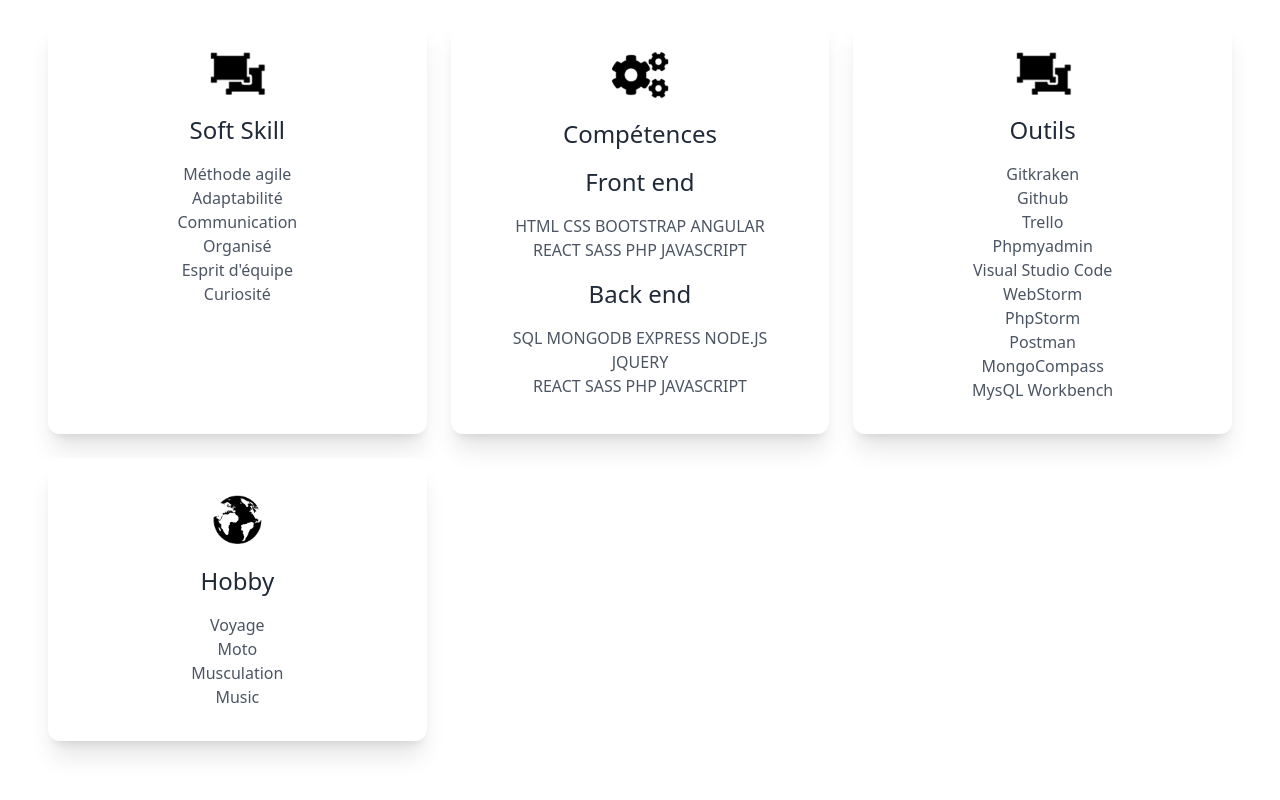
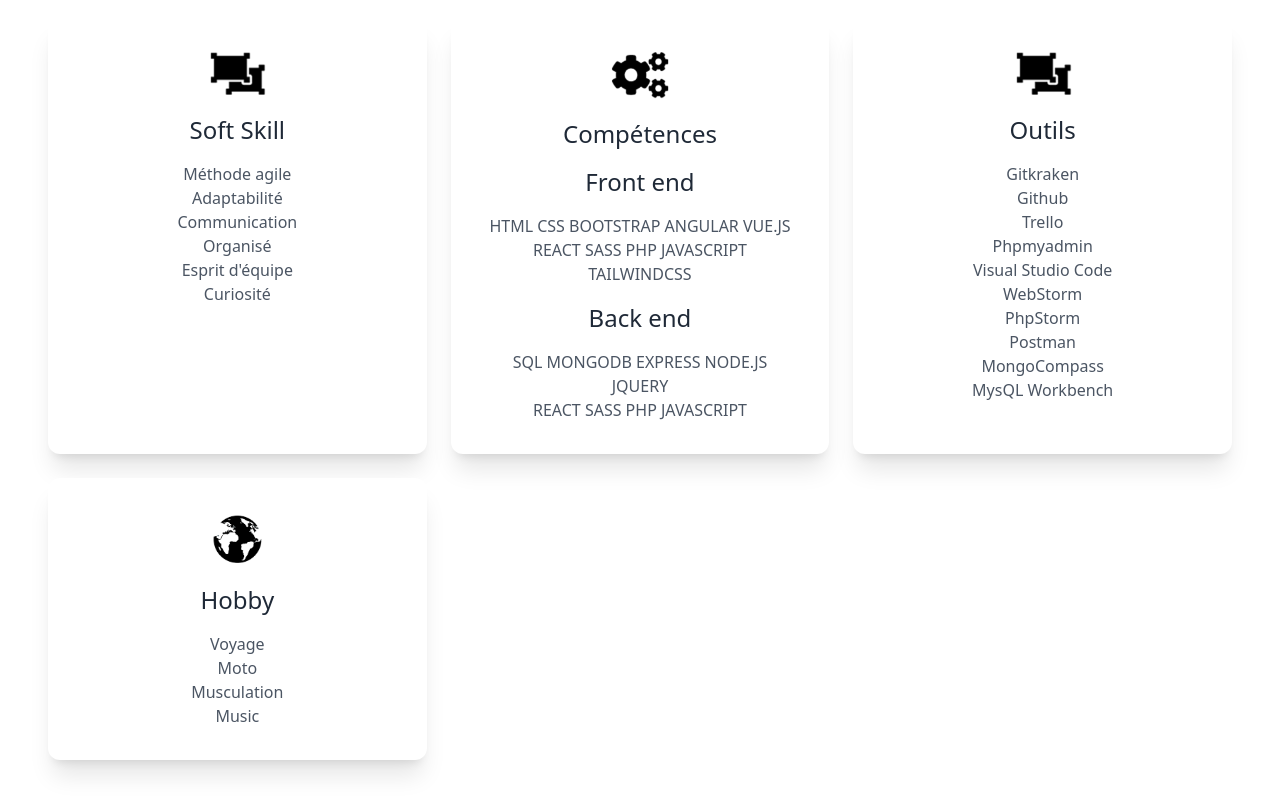
Before and after one commit to KevinJ-Dev/Portfolio, a Vue app in the folder portfolio/: page / in a window 1280 px wide. Shown: the part 783-1583 px from the top of the page. Built offline with nearby package versions, Linux system fonts and the light colour scheme.

Commit message:
Add competence

```diff
--- a/portfolio/src/components/SoftSkill.vue
+++ b/portfolio/src/components/SoftSkill.vue
@@ -18,7 +18,7 @@
             <img src="../assets/Competences.png" class="w-16 m-auto" width="512" height="512" alt="package-delivery illustration">
             <h4 class="text-2xl text-gray-800 font-medium transition group-hover:text-red-800">Compétences</h4>
             <h4 class="text-2xl text-gray-800 font-medium transition group-hover:text-red-800">Front end</h4>
-            <p class="text-gray-600">HTML CSS BOOTSTRAP ANGULAR <br> REACT SASS PHP JAVASCRIPT</p>
+            <p class="text-gray-600">HTML CSS BOOTSTRAP ANGULAR VUE.JS <br> REACT SASS PHP JAVASCRIPT TAILWINDCSS</p>
             <h4 class="text-2xl text-gray-800 font-medium transition group-hover:text-red-800">Back end</h4>
             <p class="text-gray-600">SQL MONGODB EXPRESS NODE.JS JQUERY <br> REACT SASS PHP JAVASCRIPT</p>
           </div>
```
